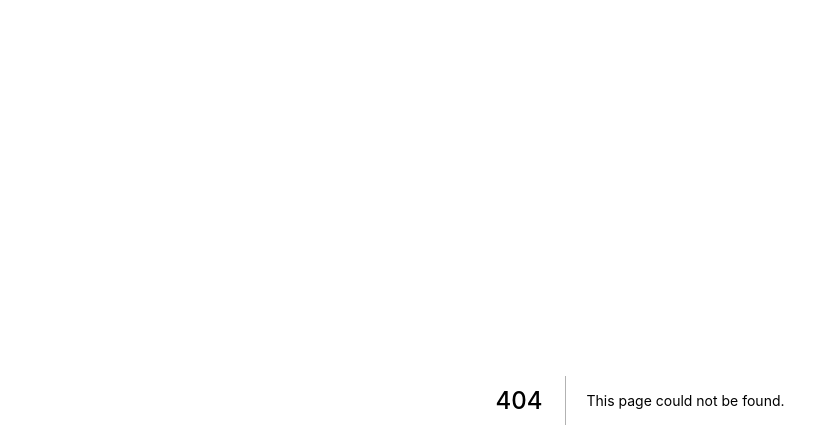
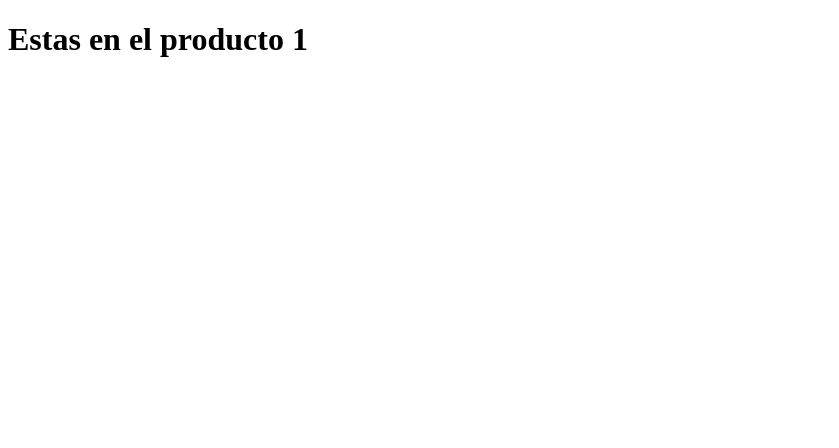
Before and after one commit to wldrocha/platzi-next, a Next.js app: page /product/1 in a window 1280 px wide. Before the commit this address had no page. Shown: the top 448 px of the page, without its empty margins (0-839 px from the left). Built offline with nearby package versions, Linux system fonts and the light colour scheme.

Commit message:
dinamic routes

```diff
--- /dev/null
+++ b/pages/product/[id].js
@@ -0,0 +1,14 @@
+import { useRouter } from 'next/router'
+
+const ProductItem = () => {
+
+    const router = useRouter()
+
+    return (
+        <div>
+            <h1>Estas en el producto {router.query.id}</h1>
+        </div>
+    )
+}
+
+export default ProductItem
```
